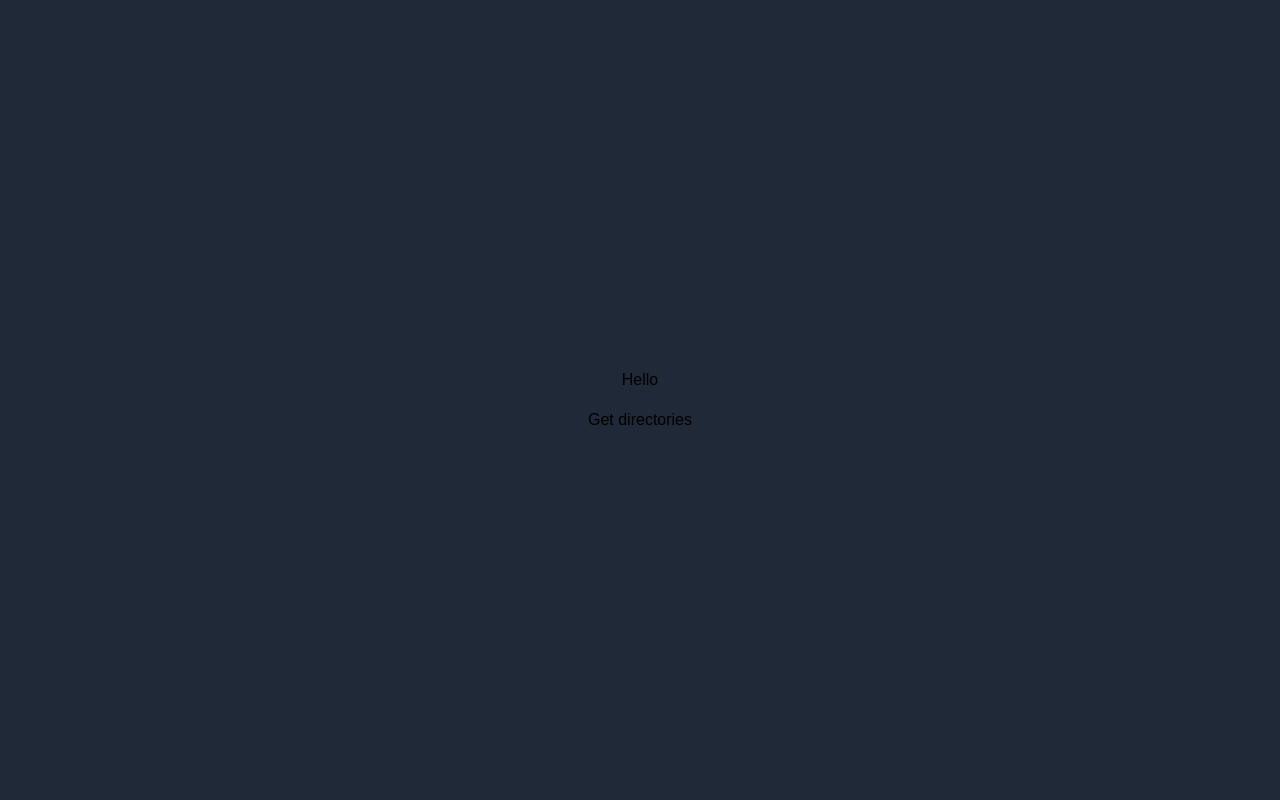
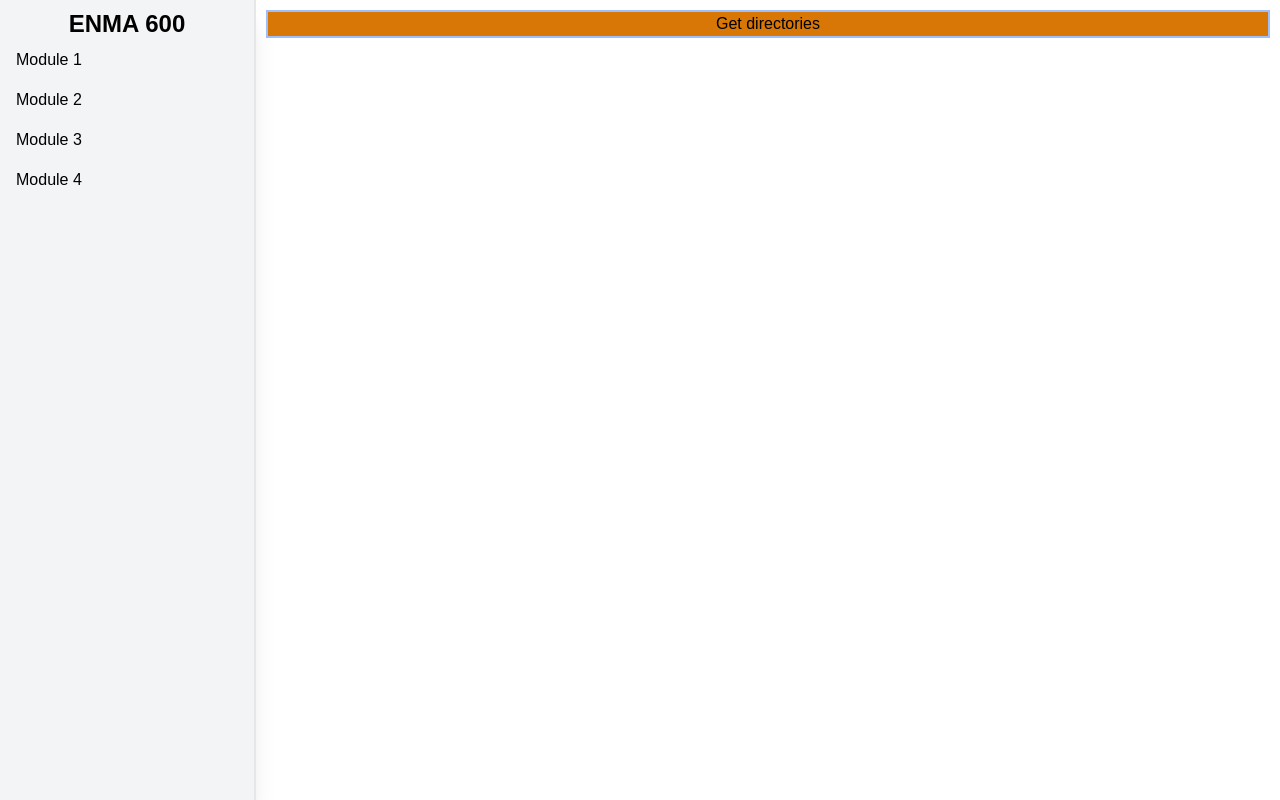
Before and after one commit to odu-emse/emseCDI, a React (Vite) app: page /home in a window 1280 px wide. Built offline with nearby package versions, Linux system fonts and the light colour scheme.

Commit message:
💄 (renderer): Created React components and routing

```diff
--- a/package.json
+++ b/package.json
@@ -41,6 +41,7 @@
     "@types/node": "^16.10.2",
     "@types/react": "^17.0.26",
     "@types/react-dom": "^17.0.3",
+    "@types/react-router-dom": "^5.3.1",
     "@typescript-eslint/eslint-plugin": "^4.33.0",
     "@typescript-eslint/parser": "^4.33.0",
     "autoprefixer": "^10.3.6",
@@ -54,7 +55,7 @@
     "eslint-plugin-prettier": "4.0.0",
     "eslint-plugin-react": "^7.26.1",
     "postcss": "^8.3.8",
-    "prettier": "2.4.1",
+    "prettier": "^2.4.1",
     "tailwindcss": "^2.2.16",
     "typescript": "^4.4.3"
   },
@@ -62,8 +63,10 @@
     "@vitejs/plugin-react-refresh": "^1.3.6",
     "electron": "^15.1.0",
     "electron-is-dev": "^2.0.0",
+    "markdown-to-jsx": "^7.1.3",
     "react": "^17.0.2",
     "react-dom": "^17.0.2",
+    "react-router-dom": "^5.3.0",
     "vite": "^2.6.2"
   }
 }
--- a/src/App.tsx
+++ b/src/App.tsx
@@ -1,7 +1,26 @@
 import { ipcRenderer } from 'electron'
 import React, { useEffect, useState } from 'react'
+import Nav from './components/Nav'
+import {
+    HashRouter,
+    Link,
+    Route,
+    Switch,
+    BrowserRouter,
+} from 'react-router-dom'
+import Module from './components/Module'
+import Home from './components/Home'
+import { getData } from './helper/fetch'
 
-function App() {
+const App: React.FC = () => {
+    const [title, setTitle] = useState('')
+
+    useEffect(() => {
+        const seed = `../../assets/modules/index.json`
+        getData(seed, 'json').then((data) => {
+            setTitle(data.title)
+        })
+    })
     const getDir = () => {
         //TODO: use built in useEffect to fetch directory structure upon load
         // ipcRenderer.on('directory', (event, args) => {
@@ -10,10 +29,15 @@ function App() {
     }
 
     return (
-        <div className=" flex flex-col justify-center items-center h-screen bg-gray-800 space-y-4">
-            <h1>Hello</h1>
-            <button onClick={() => getDir()}>Get directories</button>
-        </div>
+        <main className="flex flex-row">
+            <BrowserRouter>
+                <Nav title={title}/>
+                <Switch>
+                    <Route exact path="/home" component={Home} />
+                    <Route path="/modules/:id" component={Module} />
+                </Switch>
+            </BrowserRouter>
+        </main>
     )
 }
 
--- /dev/null
+++ b/src/components/Home.tsx
@@ -0,0 +1,17 @@
+import React from 'react'
+import Layout from './Layout'
+
+const Home = () => {
+    return (
+        <Layout>
+            <button
+                className="bg-yellow-600 ring-2"
+                onClick={() => console.log('here')}
+            >
+                Get directories
+            </button>
+        </Layout>
+    )
+}
+
+export default Home
--- /dev/null
+++ b/src/components/Layout.tsx
@@ -0,0 +1,11 @@
+import React from 'react'
+
+const Layout: React.FC = ({ children }) => {
+    return (
+        <section className="py-3 px-3 flex flex-col lg:w-4/5 w-3/4">
+            {children}
+        </section>
+    )
+}
+
+export default Layout
--- /dev/null
+++ b/src/components/Module.tsx
@@ -0,0 +1,121 @@
+import React, { useEffect, useState } from 'react'
+import Markdown from 'markdown-to-jsx'
+import { getData } from '../helper/fetch'
+import Layout from './Layout'
+
+const Module: React.FC = (props) => {
+    const [page, setPage] = useState('1')
+    const [post, setPost] = useState('# Hello')
+    const [source, setSource] = useState('../../assets/modules/1/video.mp4')
+    const [loading, setLoading] = useState(true)
+
+    const {
+        //@ts-ignore
+        match: { params },
+    } = props
+
+    useEffect(() => {
+        setPage(params.id)
+
+        let time
+        let data
+
+        //if student is viewing the module page and page is fully loaded
+        //@ts-ignore
+        if(props.match.url.includes('modules') && !loading){
+            let vid = document.getElementById('vid')
+            //if user has visited the module page already set video time to saved one
+            if(localStorage.getItem(`module${page}`)) {
+                const localData = localStorage.getItem(`module${page}`)
+                //@ts-ignore
+                const data = JSON.parse(localData)
+                //@ts-ignore
+                vid.currentTime = parseInt(data.time) | 0
+            }
+            //create local storage object if not visited already
+            else{
+                let moduleTimes: object = {
+                    "time": 0,
+                }
+                localStorage.setItem(`module${page}`, JSON.stringify(moduleTimes))
+                //@ts-ignore
+                vid.currentTime = 0
+            }
+        }
+
+        const seed = `../../assets/modules/${page}/index.md`
+        const src = `../../assets/modules/${page}/video.mp4`
+        getData(seed, 'md').then((data) => {
+            setPost(data)
+            setSource(src)
+            setLoading(false)
+        })
+
+    }, [props, post, page, source])
+
+    //call save timestamp function every 5 seconds
+    const interval = setInterval(() => saveTime(), 5000);
+
+    //save timestamp to local storage
+    const saveTime = () => {
+        if(!loading){
+            let vid:HTMLElement | null
+            let time:object
+            try {
+                vid = document.getElementById('vid')
+                //@ts-ignore
+                time = {"time": parseInt(vid?.currentTime)}
+                localStorage.setItem(`module${page}`, JSON.stringify(time))
+            }catch (e) {
+                console.log(e)
+            }
+        }
+    }
+
+    return loading && params.id !== page ? (<>loading....</>) : (
+        <Layout>
+            <h1 className="text-2xl mx-auto">
+                Welcome to ENMA 600 - Module {page}
+            </h1>
+            <video
+                controls={true}
+                className="mx-auto shadow-md"
+                autoPlay={false}
+                id="vid"
+            >
+                <source
+                    src={source}
+                    type="video/mp4"
+                />
+            </video>
+            <article>
+                <Markdown
+                    options={{
+                        overrides: {
+                            h1: {
+                                props: {
+                                    className:
+                                        'text-2xl font-bold text-gray-800',
+                                },
+                            },
+                            h2: {
+                                props: {
+                                    className: 'text-xl pb-2 text-gray-700',
+                                },
+                            },
+                            h3: {
+                                props: {
+                                    className: 'text-lg pb-1 text-gray-500',
+                                },
+                            },
+                        },
+                    }}
+                >
+                    {post}
+                </Markdown>
+            </article>
+        </Layout>
+    )
+}
+
+export default Module
--- /dev/null
+++ b/src/components/Nav.tsx
@@ -0,0 +1,34 @@
+import React, { useEffect, useState } from 'react'
+import { getData } from '../helper/fetch'
+import {Link} from 'react-router-dom'
+
+interface INav{
+    title: string
+}
+
+const Nav = ({title}:INav) => {
+
+    return (
+        <nav className="flex flex-col lg:w-1/5 w-1/4 min-h-screen bg-gray-100 shadow-xl border-r-2 border-gray-200 py-2">
+            <Link to="/home" className="mx-auto font-bold text-2xl">
+                <h1>{title}</h1>
+            </Link>
+            <ul className="">
+                <Link to="/modules/1">
+                    <li className="px-4 py-2 hover:bg-gray-300">Module 1</li>
+                </Link>
+                <Link to="/modules/2">
+                    <li className="px-4 py-2 hover:bg-gray-300">Module 2</li>
+                </Link>
+                <Link to="/modules/3">
+                    <li className="px-4 py-2 hover:bg-gray-300">Module 3</li>
+                </Link>
+                <Link to="/modules/4">
+                    <li className="px-4 py-2 hover:bg-gray-300">Module 4</li>
+                </Link>
+            </ul>
+        </nav>
+    )
+}
+
+export default Nav
--- /dev/null
+++ b/src/helper/fetch.ts
@@ -0,0 +1,8 @@
+export const getData = async (url: string, type: string) => {
+    const res = await fetch(url)
+    if (type === 'md') {
+        return res.text()
+    } else if (type === 'json') {
+        return res.json()
+    }
+}
```
Also changed, not shown: 1 other file (tests, documents, lock files or other folders).
